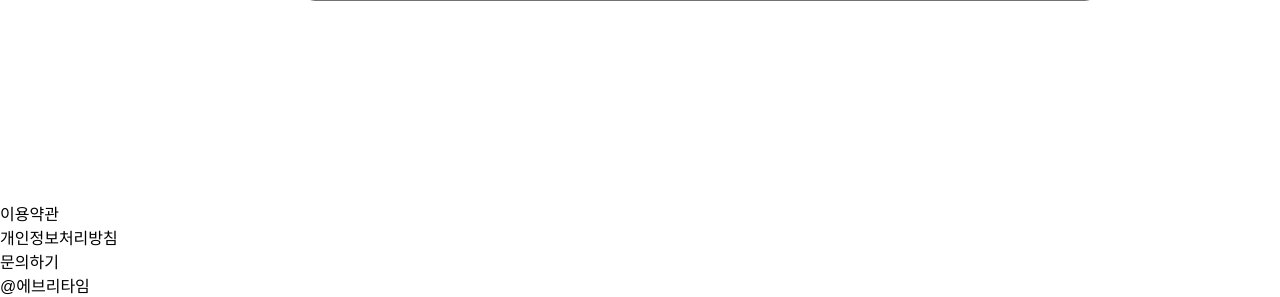
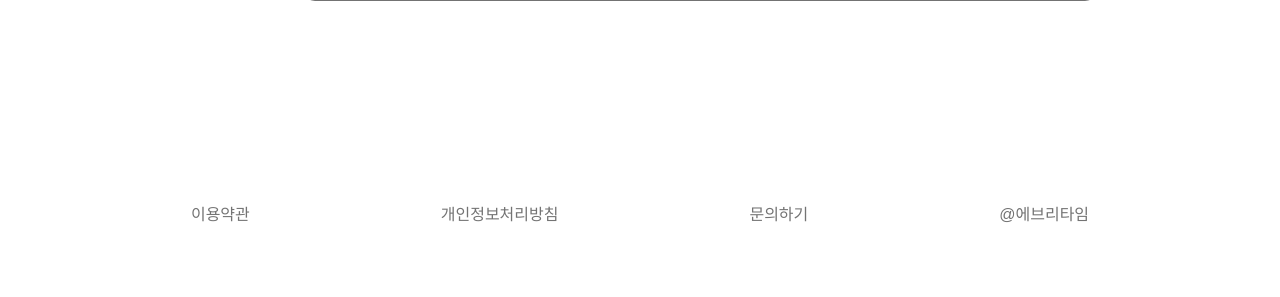
Before and after one commit to 2026-LIKELION-DS/session_6, a Django app: page /accounts/signup/ in a window 1280 px wide. Shown: the part 758-1055 px from the top of the page. After the commit the page ends 980 px from the top, so only its background shows below. Run offline with Django 5.2, Linux system fonts and the light colour scheme.

Commit message:
[0503] 에타 연동 - 회원가입 페이지 css 수정

```diff
--- a/everytime/static/css/signup.css
+++ b/everytime/static/css/signup.css
@@ -74,3 +74,16 @@
     color: white;
     font-size: larger;
 }
+
+#footer {
+    display: flex;
+    flex-direction: row;
+    align-items: center;
+    justify-content: space-evenly;
+
+    margin-bottom: 60px;
+}
+
+#footer > p {
+    color: #737373;
+}
```
